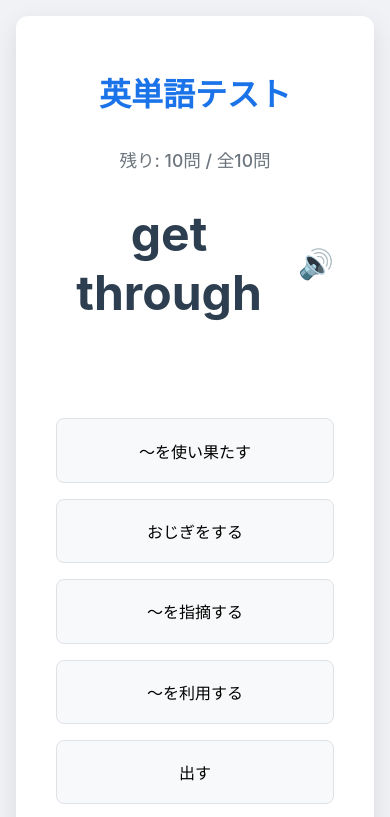
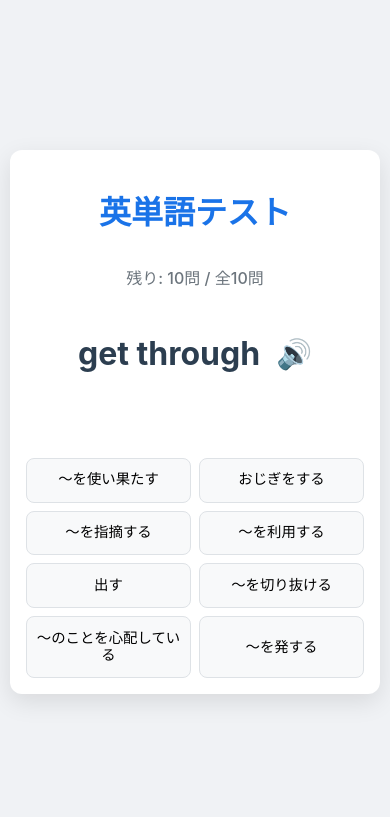
Before and after one commit to Naruto-Takahashi/english-word-test, a plain HTML site: page index.html in a window 390 px wide. Both pictures are taken after a click on the button "テスト開始". Shown: the top 817 px of the page. Drawn offline with Linux system fonts and the light colour scheme.

Commit message:
style: optimize layout for mobile devices to prevent scrolling

```diff
--- a/index.html
+++ b/index.html
@@ -205,6 +205,43 @@
         }
         .status-wrong {
             color: #dc3545;
+        }
+
+        /* スマートフォン向け最適化（1画面に収めるための調整） */
+        @media (max-width: 600px) {
+            body {
+                padding: 10px;
+            }
+            .container {
+                padding: 1rem;
+            }
+            #word-display {
+                font-size: 2rem;
+                margin: 0.8rem 0;
+            }
+            .options-grid {
+                grid-template-columns: repeat(2, 1fr); /* 2列配置にして縦幅を節約 */
+                gap: 0.5rem; /* 余白を減らす */
+                margin-top: 1rem;
+            }
+            .option-btn {
+                padding: 0.8rem 0.5rem; /* ボタンの高さを抑える */
+                font-size: 0.9rem;     /* 文字を少し小さく */
+                line-height: 1.2;
+            }
+            #feedback {
+                margin-top: 0.8rem;
+                height: 1.5rem;
+                font-size: 1.1rem;
+            }
+            .btn {
+                padding: 0.8rem 1.5rem;
+                font-size: 1.1rem;
+            }
+            #progress-info {
+                margin-bottom: 0.5rem;
+                font-size: 1rem;
+            }
         }
     </style>
 </head>
```
